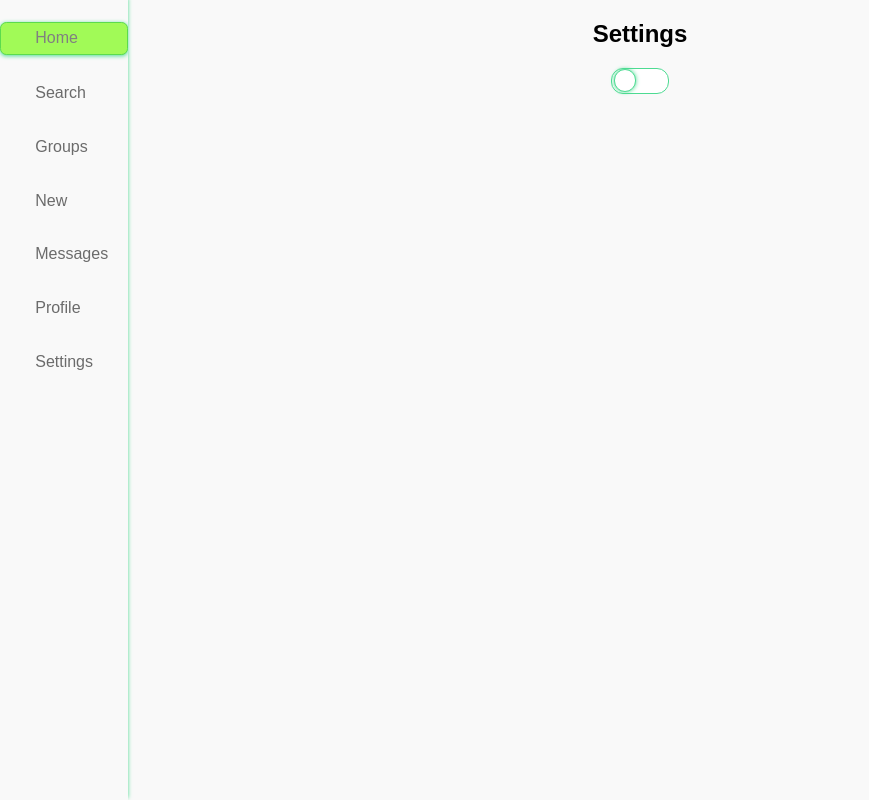
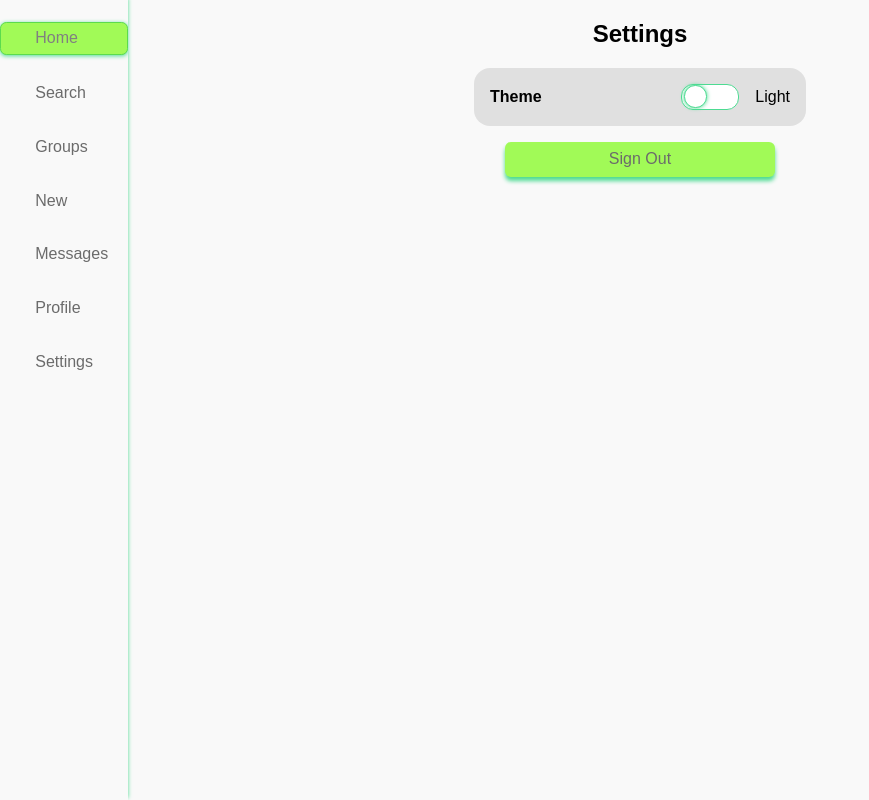
Before and after one commit to TheBlueOompaLoompa/viper, a SvelteKit app: page /settings in a window 1280 px wide. Shown: the whole page, without its empty margins (0-869 px from the left). Built offline with nearby package versions, Linux system fonts and the light colour scheme; some icons are missing.

Commit message:
Finalize first of settings

```diff
--- a/src/routes/settings/+page.svelte
+++ b/src/routes/settings/+page.svelte
@@ -1,19 +1,71 @@
 <script lang="ts">
-    import Switch from "$lib/components/Switch.svelte";
+    import Button from '$lib/components/Button.svelte';
+    import Switch from '$lib/components/Switch.svelte';
 	import { THEME } from "$lib/settings";
+	import supabase from '$lib/supabase';
 
-    let theme = false;
-    THEME.subscribe(val => theme = (val == 'dark'));
-    $: THEME.set(theme ? 'dark' : 'light');
+    let settings: any[] = [
+        ['switch', 'Theme' , false, 'Dark', 'Light'],
+        ['button', 'Sign Out', signOut]
+    ];
+
+    async function signOut() {
+        await supabase.auth.signOut();
+    }
+
+    THEME.subscribe(val => settings[0][2] = (val == 'dark'));
+    $: THEME.set(settings[0][2] ? 'dark' : 'light');
 </script>
 
-<main class="center">
+<main class="center" style="flex-direction: column;">
     <h2>Settings</h2>
-    <Switch bind:value={theme}/>
+    <div class="settings">
+    {#each settings as item}
+        {#if item[0] != 'button'}
+        <row>
+            <h4>{item[1]}</h4>
+            {#if item[0] == 'switch'}
+            <Switch bind:value={item[2]}/>
+            <p>{item[2] ? item[3] : item[4]}</p>
+            {/if}
+        </row>
+        {:else}
+        <Button on:click={item[2]} text={item[1]} wide={true} style="margin-top: 1rem;" />
+        {/if}
+    {/each}
+    </div>
 </main>
 
 <style>
-    main {
+    div.settings {
+        display: flex;
         flex-direction: column;
+        align-items: center;
+
+        width: 85%;
+        max-width: 300px;
+    }
+
+    div.settings row {
+        display: flex;
+        flex-direction: row;
+        align-items: center;
+        width: 100%;
+        background-color: rgb(127, 127, 127, .2);
+        border-radius: var(--rounding);
+        padding: 1rem;
+    }
+
+    h4, p {
+        margin: 0px;
+    }
+
+    .settings h4 {
+        justify-self: start;
+        margin-right: auto;
+    }
+
+    p {
+        margin-left: 1rem;
     }
 </style>
--- a/static/global.css
+++ b/static/global.css
@@ -1,6 +1,7 @@
 html, body {
 	--padding-space: .5rem;
 	--image-radius: .5rem;
+	--rounding: 1rem;
 
 	font-family: sans-serif;
 
```
